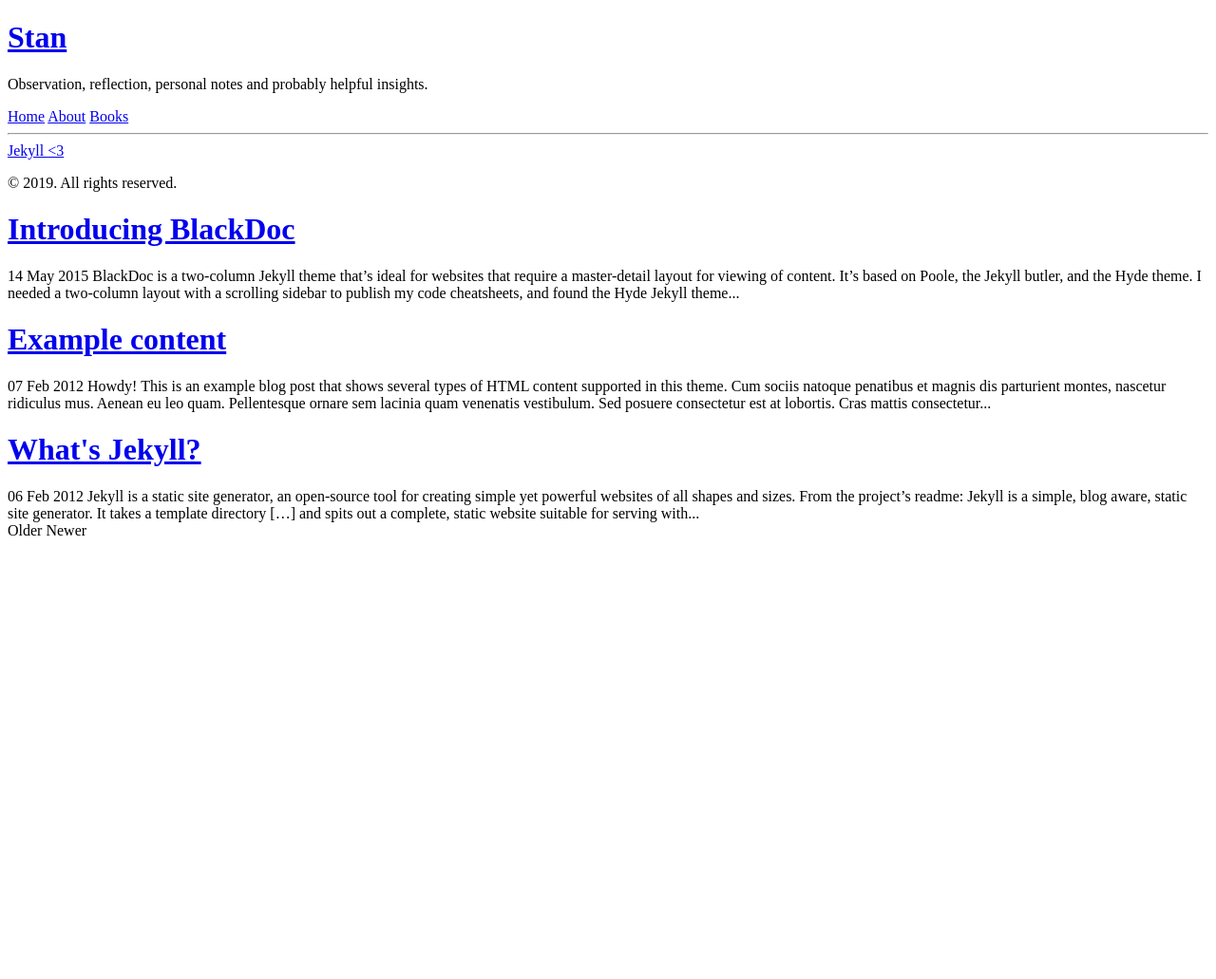
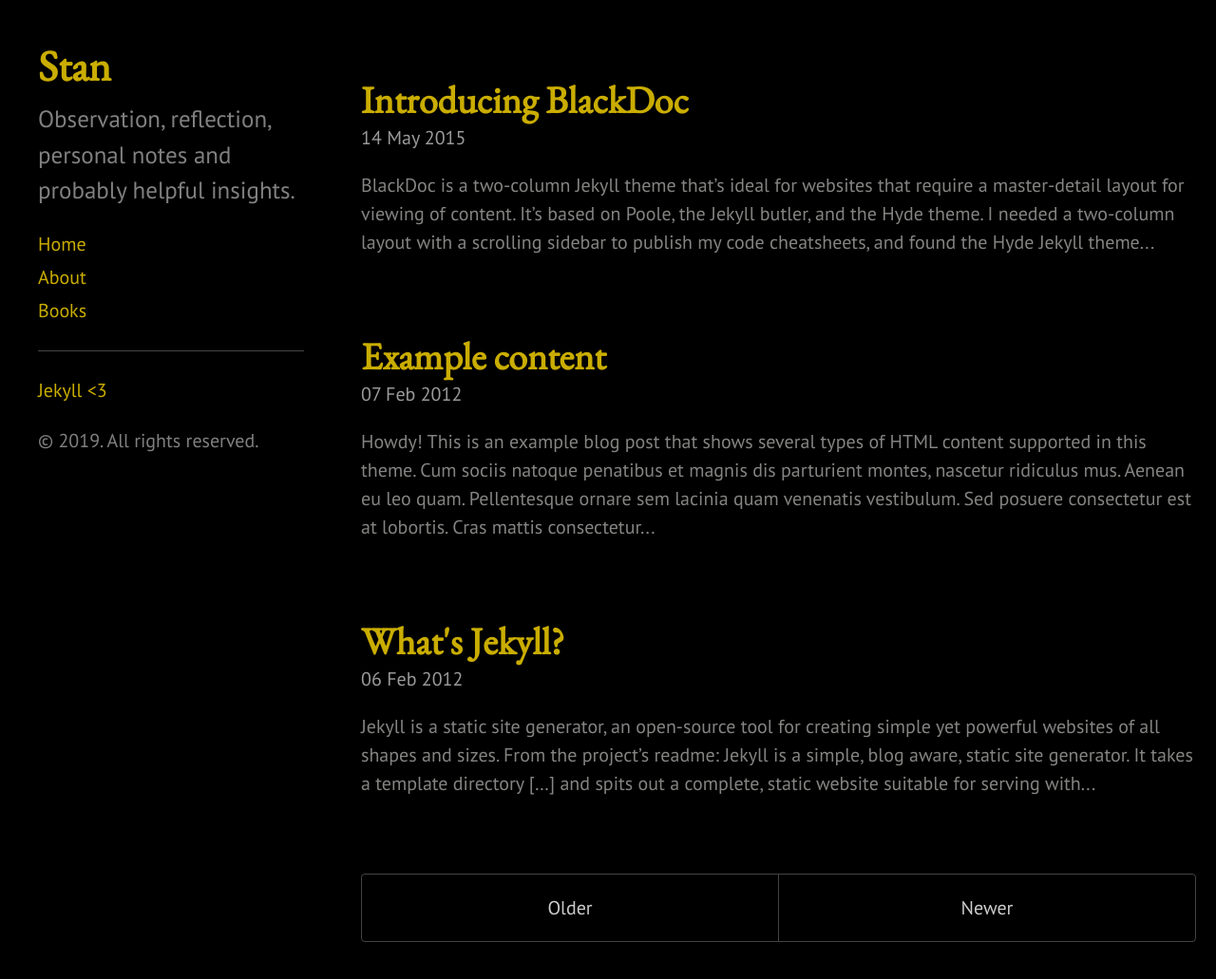
Before and after one commit to gfc121/orn, a Jekyll site: the page built from index.html, in a window 1280 px wide and 1132 px high. Shown: the top 1031 px of the window at 95% size. Built offline with Jekyll 4.4.1, drawn with Linux system fonts in a browser that asks for light colours; the list of posts is cut into pages by our own code.

```diff
--- a/_config.yml
+++ b/_config.yml
@@ -7,7 +7,7 @@ title:            Stan
 tagline:          The wandering mind of a curious person
 description:      "Observation, reflection, personal notes and probably helpful insights."
 url:              https://gfc121.github.io
-baseurl:          "/orn"
+baseurl:          "/orn/"
                   # the optional subpath of your site, e.g. "/my-jekyll-site/"
                   # This will apply to all pages in your Jekyll site.
 
```
